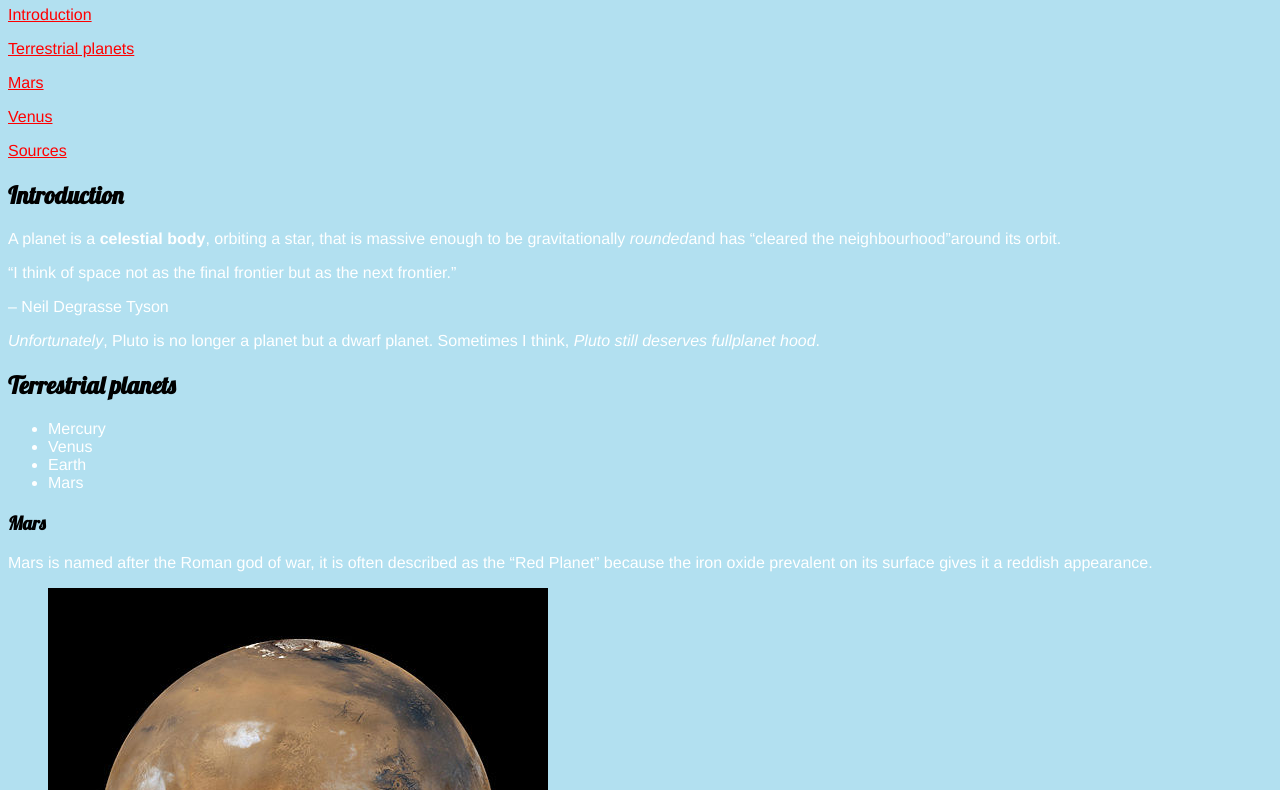
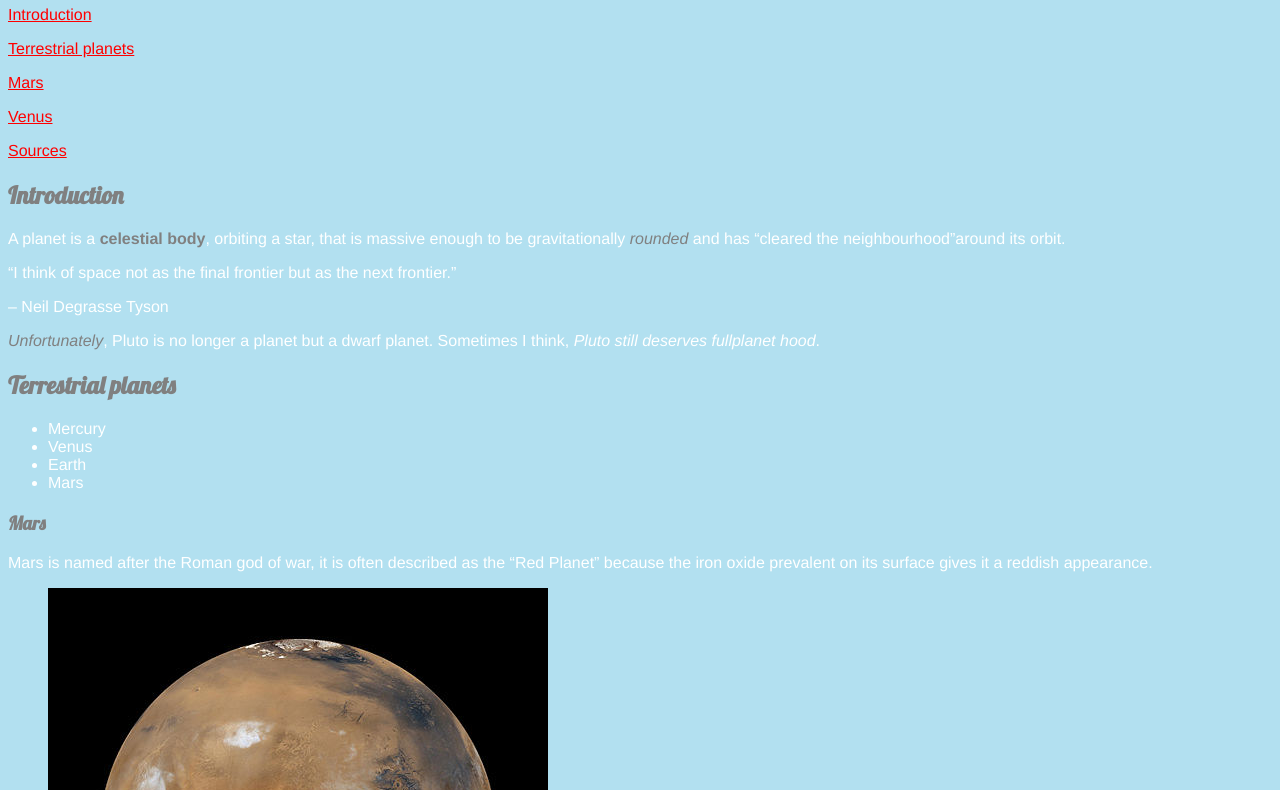
Before and after one commit to B2G7M/assignment-3, a plain HTML site: page index.html in a window 1280 px wide. Shown: the part 77-867 px from the top of the page. Drawn offline with Linux system fonts and the light colour scheme.

Commit message:
Added colours

```diff
--- a/css/main.css
+++ b/css/main.css
@@ -7,7 +7,7 @@ html {
 }
 h1, h2, h3{
 	font-family: 'lobster', cuesive;
-	color: black;
+	color: grey;
 }
 a{
 	color: red;
@@ -16,3 +16,11 @@ a{
 a:hover{
 	color: orange;
 }
+b{
+	color: grey;
+}
+em{
+	color: grey;
+}
+
+.defined-class
--- a/index.html
+++ b/index.html
@@ -29,7 +29,8 @@
 			<h2 id="Introduction">
 			<h2>Introduction</h2>
 
-			<p>A planet is a <b>celestial body</b>, orbiting a star, that is massive enough to be gravitationally <em>rounded</em>and has &ldquo;cleared the neighbourhood&rdquo;around its orbit.</p>
+
+			<p>A planet is a <b>celestial body</b>, orbiting a star, that is massive enough to be gravitationally <em>rounded</em> and has &ldquo;cleared the neighbourhood&rdquo;around its orbit.</p>
 
 			<p>&ldquo;I think of space not as the final frontier but as the next frontier.&rdquo;</p>
 
@@ -109,3 +110,5 @@
 			</ol>
 
 		</aside>
+
+		<li class="defined-class">defined class</li>
```
